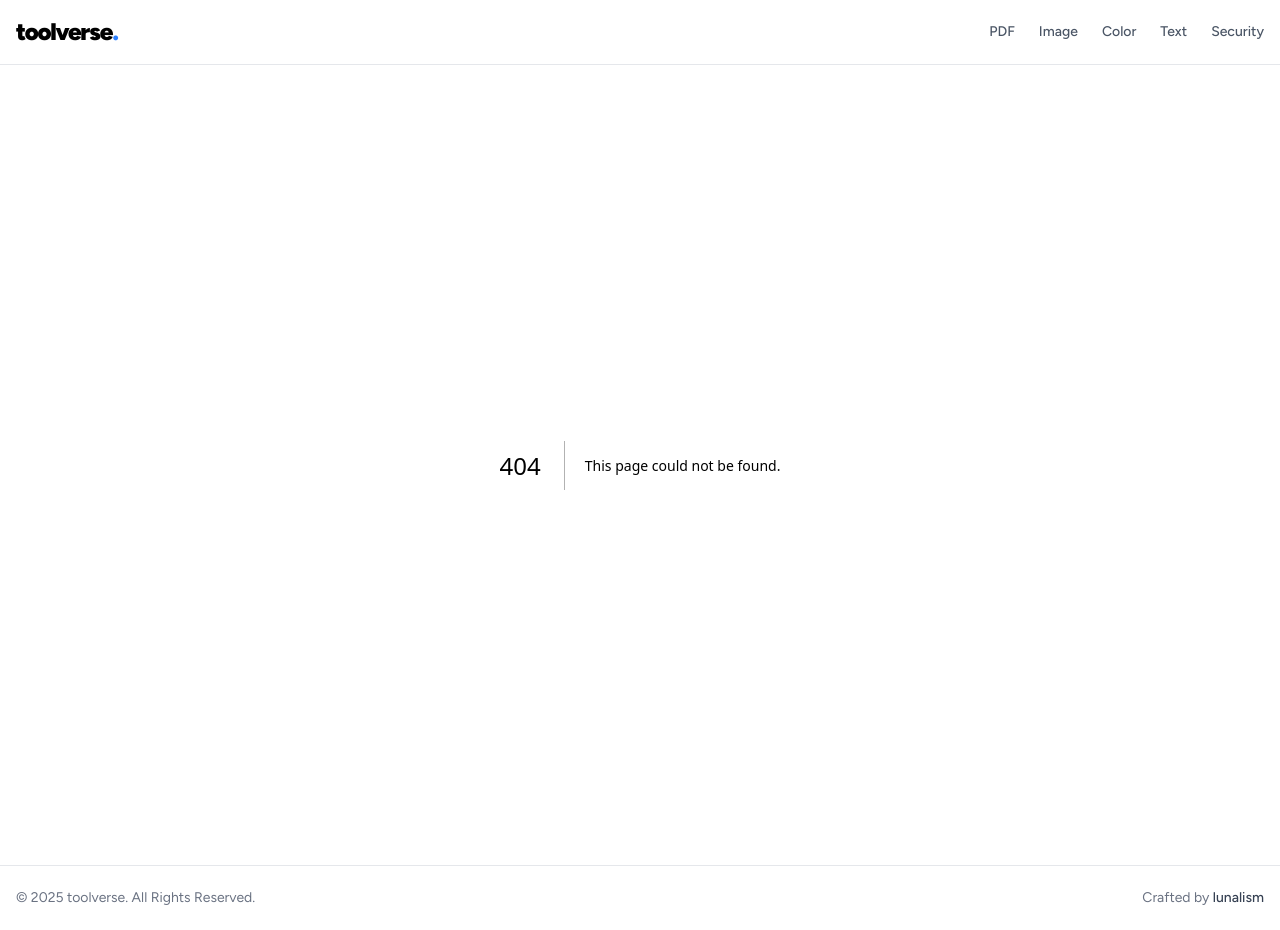
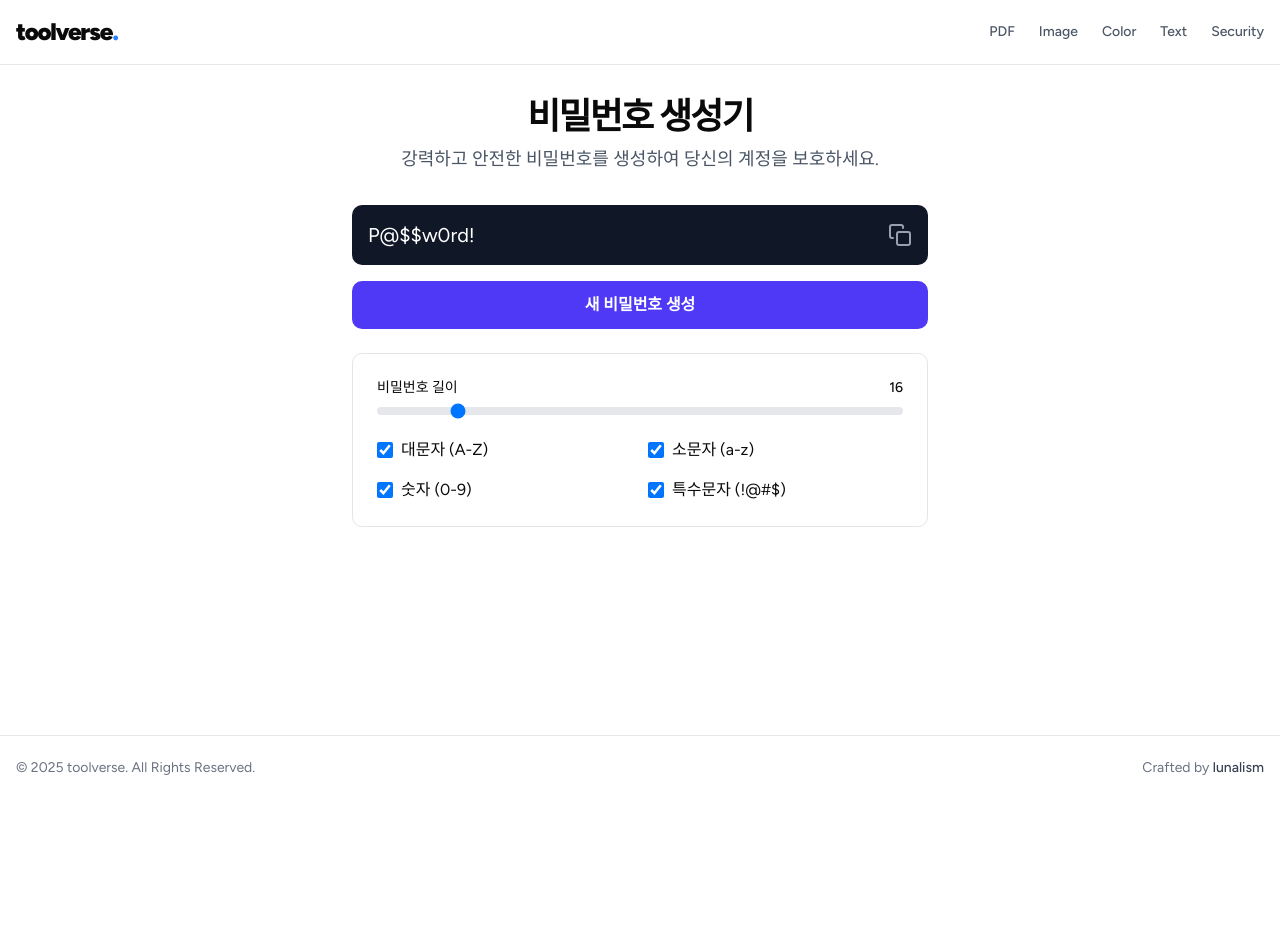
Before and after one commit to lunalism/toolverse, a Next.js app: page /security/password-generator in a window 1280 px wide. Before the commit this address had no page. After the commit the page ends 800 px from the top, so only its background shows below. Built offline with nearby package versions, Linux system fonts and the light colour scheme.

Commit message:
feat: Add UI scaffold for Password Generator tool

```diff
--- a/src/app/security/page.tsx
+++ b/src/app/security/page.tsx
@@ -9,35 +9,68 @@ type UnsplashPhoto = { urls: { small: string; }; };
 
 // 👇 아직 만들 도구를 정하지 않았으니, tools 배열은 비워둡니다.
 const tools: any[] = [
-  // 여기에 '비밀번호 생성기' 같은 도구들이 추가될 예정입니다.
+    {
+        href: "/security/password-generator",
+        title: "비밀번호 생성기",
+        description: "암호학적으로 안전한 강력한 비밀번호를 생성하여 보안을 강화하세요.",
+    },
 ];
 
 const keywords = ['security', 'lock', 'code', 'abstract', 'technology'];
 
 export default function SecurityToolsPage() {
     const [imageUrls, setImageUrls] = useState<string[]>([]);
+    const [isLoading, setIsLoading] = useState<boolean>(true);
 
-    // tools 배열이 비어있으므로, 지금은 이미지를 불러오지 않습니다.
+    // 👇 Unsplash 로직의 주석을 해제하고 활성화합니다.
+    useEffect(() => {
+        const fetchImages = async () => {
+            try {
+                const response = await fetch(`https://api.unsplash.com/photos/random?query=${keywords.join(',')}&count=${tools.length}`, { headers: { Authorization: `Client-ID ${process.env.NEXT_PUBLIC_UNSPLASH_ACCESS_KEY}` } });
+                if (!response.ok) throw new Error('Unsplash API Error');
+                const data: UnsplashPhoto[] = await response.json();
+                const urls = data.map(photo => photo.urls.small);
+                setImageUrls(urls);
+            } catch (error) {
+                console.error(error);
+            } finally {
+                setIsLoading(false);
+            }
+        };
+        if (tools.length > 0) fetchImages(); else setIsLoading(false);
+    }, []);
 
     return (
         <div className="container mx-auto px-4 py-8">
             <div className="text-center mb-12">
                 <h1 className="text-4xl font-black tracking-tighter">보안 도구 모음</h1>
-                <p className="text-lg text-gray-600 mt-2">
-                    안전한 웹 생활을 위한 필수 도구들.
-                </p>
+                <p className="text-lg text-gray-600 mt-2">안전한 웹 생활을 위한 필수 도구들.</p>
             </div>
 
-            {/* 👇 tools 배열이 비어있으므로, 안내 메시지를 보여줍니다. */}
-            {tools.length === 0 && (
-                <div className="text-center text-gray-500">
-                    <p>🔧 곧 새로운 보안 도구들이 추가될 예정입니다. 🔧</p>
-                </div>
-            )}
-
+            {/* 이제 tools 배열에 내용이 있으므로, 이 UI가 렌더링됩니다. */}
             <div className="grid grid-cols-1 md:grid-cols-2 lg:grid-cols-3 gap-8">
-                {/* 여기에 카드들이 렌더링될 겁니다. */}
+                {tools.map((tool, index) => (
+                    <div key={tool.href} className="flex flex-col bg-white rounded-xl shadow-lg overflow-hidden transition-all duration-300 hover:shadow-2xl hover:-translate-y-2">
+                        <div className="relative h-48 w-full">
+                            {isLoading ?
+                                <div className="w-full h-full bg-gray-200 animate-pulse"></div> :
+                            (imageUrls[index] && (
+                                // eslint-disable-next-line @next/next/no-img-element
+                                <img src={imageUrls[index]} alt={tool.title} className="w-full h-full object-cover" />
+                            ))}
+                        </div>
+                        <div className="flex-grow p-6 flex flex-col">
+                            <h2 className="text-2xl font-bold text-gray-800 mb-2">{tool.title}</h2>
+                            <p className="text-gray-600 mb-4 flex-grow">{tool.description}</p>
+                            <div className="mt-auto">
+                                <Link href={tool.href} className="inline-block w-full text-center px-6 py-3 bg-gray-900 text-white font-semibold rounded-lg hover:bg-gray-700 transition-colors">
+                                    도구 사용
+                                </Link>
+                            </div>
+                        </div>
+                    </div>
+                ))}
             </div>
         </div>
     );
-}
+  }
--- /dev/null
+++ b/src/app/security/password-generator/page.tsx
@@ -0,0 +1,66 @@
+// src/app/security/password-generator/page.tsx
+
+"use client";
+
+import { useState } from 'react';
+
+export default function PasswordGeneratorPage() {
+    const [password, setPassword] = useState('P@$$w0rd!');
+    const [length, setLength] = useState(16);
+    const [includeUppercase, setIncludeUppercase] = useState(true);
+    const [includeLowercase, setIncludeLowercase] = useState(true);
+    const [includeNumbers, setIncludeNumbers] = useState(true);
+    const [includeSymbols, setIncludeSymbols] = useState(true);
+
+    return (
+        <div className="container mx-auto px-4 py-8">
+            <div className="text-center mb-8">
+                <h1 className="text-4xl font-black tracking-tighter">비밀번호 생성기</h1>
+                <p className="text-lg text-gray-600 mt-2">
+                강력하고 안전한 비밀번호를 생성하여 당신의 계정을 보호하세요.
+                </p>
+            </div>
+
+            <div className="max-w-xl mx-auto">
+                {/* 결과 창 */}
+                <div className="relative p-4 bg-gray-900 text-white rounded-lg flex items-center justify-between font-mono text-xl">
+                    <span>{password}</span>
+                    <button className="text-gray-400 hover:text-white">
+                        {/* 복사 아이콘 */}
+                        <svg xmlns="http://www.w3.org/2000/svg" width="24" height="24" viewBox="0 0 24 24" fill="none" stroke="currentColor" strokeWidth="2" strokeLinecap="round" strokeLinejoin="round"><rect x="9" y="9" width="13" height="13" rx="2" ry="2"></rect><path d="M5 15H4a2 2 0 0 1-2-2V4a2 2 0 0 1 2-2h9a2 2 0 0 1 2 2v1"></path></svg>
+                    </button>
+                </div>
+
+                {/* 생성 버튼 */}
+                <button className="w-full mt-4 px-6 py-3 bg-indigo-600 text-white font-semibold rounded-lg hover:bg-indigo-700">
+                    새 비밀번호 생성
+                </button>
+
+                {/* 옵션 */}
+                <div className="mt-6 p-6 border rounded-lg bg-white space-y-4">
+                    <div>
+                        <label htmlFor="length" className="flex justify-between text-sm font-medium">
+                        <span>비밀번호 길이</span>
+                        <span>{length}</span>
+                        </label>
+                        <input
+                        id="length"
+                        type="range"
+                        min="8"
+                        max="64"
+                        value={length}
+                        onChange={(e) => setLength(Number(e.target.value))}
+                        className="w-full h-2 bg-gray-200 rounded-lg appearance-none cursor-pointer mt-2"
+                        />
+                    </div>
+                    <div className="grid grid-cols-2 gap-4">
+                        <label className="flex items-center"><input type="checkbox" checked={includeUppercase} onChange={() => setIncludeUppercase(p => !p)} className="h-4 w-4 text-indigo-600 border-gray-300 rounded" /> <span className="ml-2">대문자 (A-Z)</span></label>
+                        <label className="flex items-center"><input type="checkbox" checked={includeLowercase} onChange={() => setIncludeLowercase(p => !p)} className="h-4 w-4 text-indigo-600 border-gray-300 rounded" /> <span className="ml-2">소문자 (a-z)</span></label>
+                        <label className="flex items-center"><input type="checkbox" checked={includeNumbers} onChange={() => setIncludeNumbers(p => !p)} className="h-4 w-4 text-indigo-600 border-gray-300 rounded" /> <span className="ml-2">숫자 (0-9)</span></label>
+                        <label className="flex items-center"><input type="checkbox" checked={includeSymbols} onChange={() => setIncludeSymbols(p => !p)} className="h-4 w-4 text-indigo-600 border-gray-300 rounded" /> <span className="ml-2">특수문자 (!@#$)</span></label>
+                    </div>
+                </div>
+            </div>
+        </div>
+    );
+}
```
